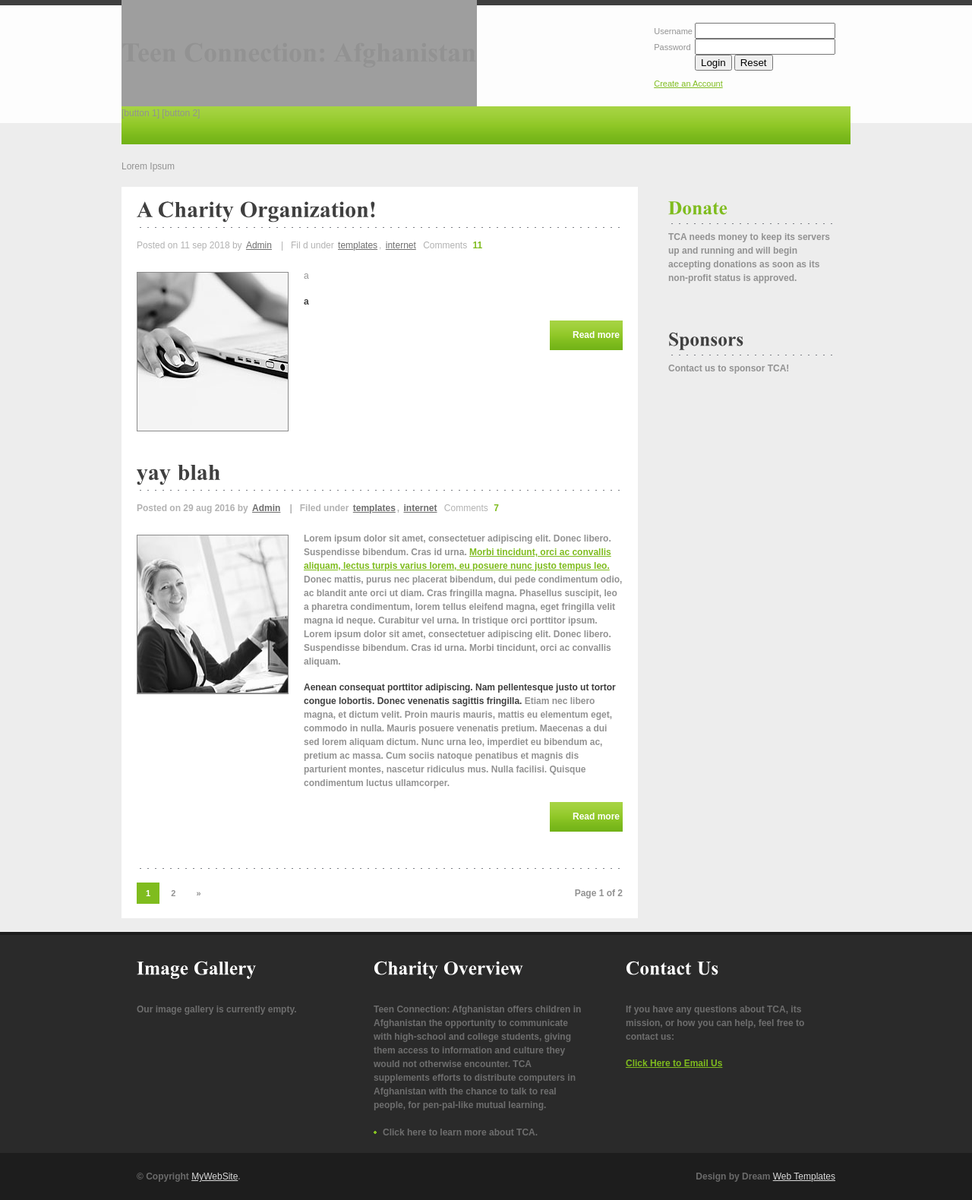
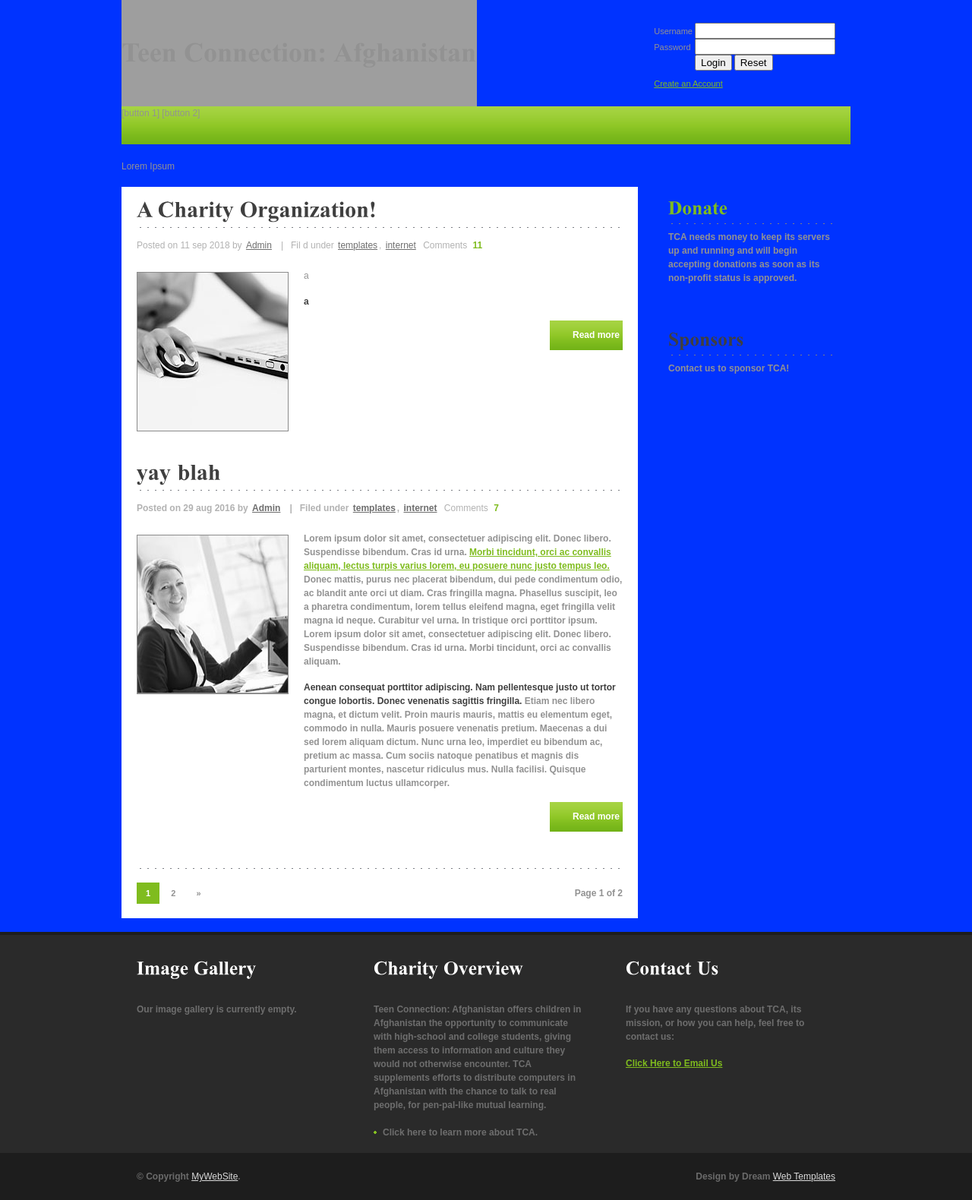
Before and after one commit to vinaymayar/TCA-Website, a PHP site: page /Templates/layout.dwt.php in a window 1280 px wide. Shown: the whole page at 76% size. Run offline with PHP 8.4, Linux system fonts and the light colour scheme; grey boxes are pictures that could not be loaded.

Commit message:
Changed layout, index

```diff
--- a/Templates/layout.dwt.php
+++ b/Templates/layout.dwt.php
@@ -15,6 +15,7 @@
 <script type="text/javascript" src="../js/coin-slider.min.js"></script>
 </head>
 <body>
+<div id="container"></div>
 <div class="main">
   <div class="header">
     <div class="header_resize">
--- a/css/style.css
+++ b/css/style.css
@@ -12,7 +12,7 @@ html, .main {
 	margin:0;
 }
 .main {
-	/*background-color:#03F;
+	background-color:#03F;
 */	background:#ededed url(../images/main_bg.gif) repeat-x left top;
 
 }
@@ -23,6 +23,12 @@ html, .main {
 	width:100%;
 	font-size:0;
 	line-height:0;
+}
+#container {
+    background: #800000;
+    width: 80%;
+    margin: 0 auto;
+    position: relative
 }
 h2 {
 	margin:8px 0;
```
Also changed, not shown: files/index.php (+9 -8 lines).
